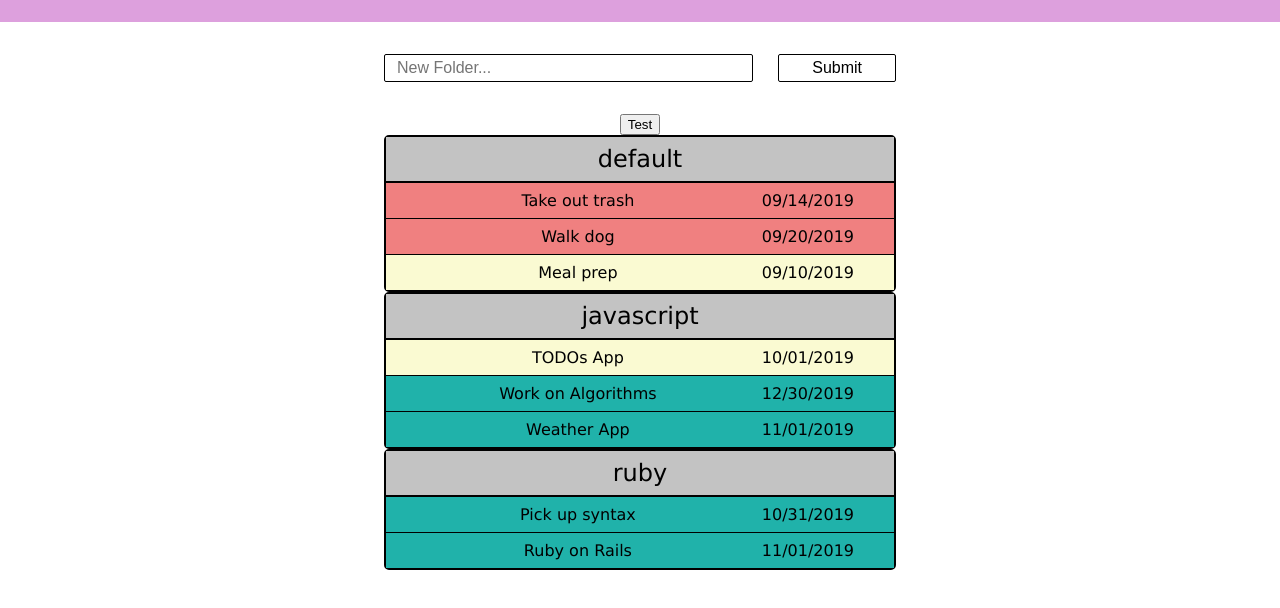
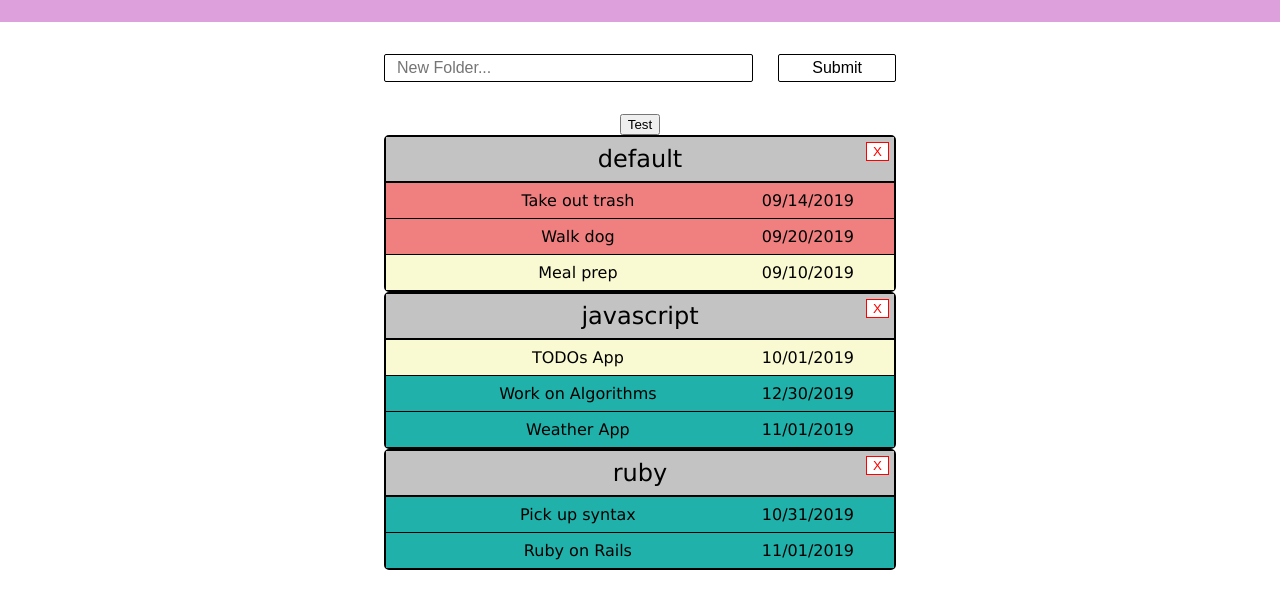
Before and after one commit to drregg6/odin_todos, a website built with webpack: page dist/index.html in a window 1280 px wide. Shown: the part 50-658 px from the top of the page. Built offline with nearby package versions, Linux system fonts and the light colour scheme.

Commit message:
Separate functions for deleteEventListener and todoEventListener

```diff
--- a/css/styles.css
+++ b/css/styles.css
@@ -115,10 +115,27 @@ h1 {
   border-radius: 5px;
 }
 
+.project-title {
+  position: relative;
+}
+
 .todos h1 {
   font-size: 1.5rem;
   letter-spacing: 0;
   padding: 0;
+}
+
+.delete-button {
+  position: absolute;
+  top: 5px;
+  right: 5px;
+  border: 1px solid red;
+  color: red;
+  background: white;
+}
+.delete-button:hover {
+  background: red;
+  color: white;
 }
 
 .todos li {
--- a/utils/createFolderList.js
+++ b/utils/createFolderList.js
@@ -1,10 +1,14 @@
 module.exports = function(obj) {
   let ul = document.createElement('ul');
   ul.classList.add('todos');
+  let deleteButton = document.createElement('button');
+  deleteButton.classList.add('delete-button')
+  deleteButton.innerText = 'X';
   let titleLi = document.createElement('li');
   titleLi.classList.add('project-title');
   titleLi.innerHTML = `<h1>${obj.name}</h1>`;
 
+  titleLi.prepend(deleteButton);
   ul.appendChild(titleLi);
 
   obj.todos.forEach(todo => {
--- a/views/folders.js
+++ b/views/folders.js
@@ -15,7 +15,21 @@ module.exports = {
         CONTENT.appendChild(createFolderList(myFolders[i]));
       }
     }
+    todoEventListener();
+    deleteEventListener();
+  }
+}
 
+const deleteEventListener = () => {
+  const DELETES = document.querySelectorAll('.delete-button');
+  DELETES.forEach(button => {
+    button.addEventListener('click', function(ev) {
+      console.log(`I'm here to delete you!`);
+    });
+  });
+};
+
+const todoEventListener = () => {
   const TODOS = document.querySelectorAll('.todo');
   TODOS.forEach(todo => {
     todo.addEventListener('click', function(ev) {
@@ -23,4 +37,3 @@ module.exports = {
     });
   });
 }
-}
```
Also changed, not shown: dist/main.js. Lines whose indentation alone changed are shown as unchanged.
